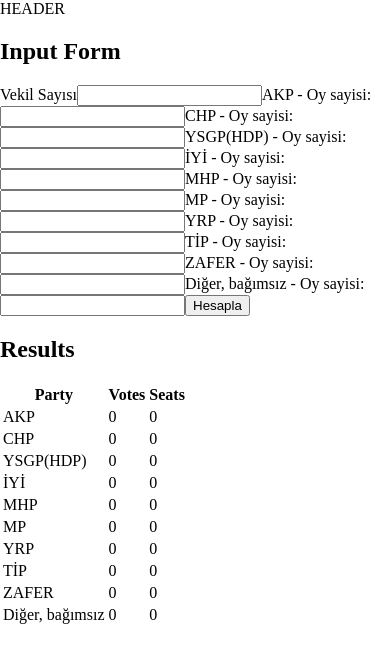
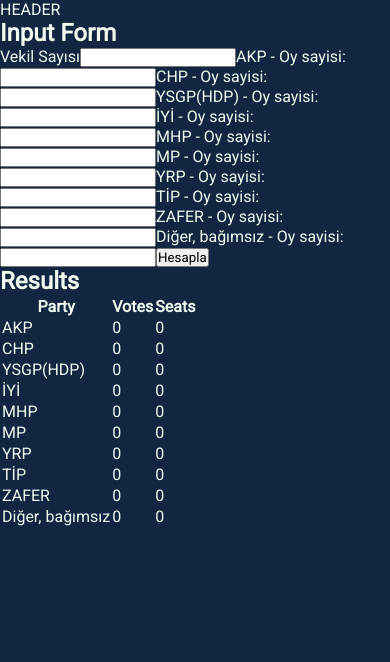
Before and after one commit to berkaysson/dhondt-system-calculator, a React (Create React App) app: page / in a window 390 px wide. Shown: the top 662 px of the page. Built offline with nearby package versions, Linux system fonts and the light colour scheme.

Commit message:
Add main style

```diff
--- a/src/index.css
+++ b/src/index.css
@@ -1,3 +1,77 @@
+@import url('https://fonts.googleapis.com/css2?family=Roboto&display=swap');
+
+:root{
+  --gap: 0.8rem;
+  --gap-lg:2rem;
+  --padding: 1rem;
+  --padding-sl: 0.5rem;
+  --padding-lg: 5rem;
+  --btn-padding: 0.5rem 1rem;
+  --margin: 1rem;
+
+  --border-radius: 6px;
+
+  --font-lg: 1.5rem;
+  --font-xlg: 2.5rem;
+  --font-sl: 0.8rem;
+  --font-md: 1.1rem;
+
+  --light-color: #f1faee;
+  --light-alt-color: #a8dadc;
+  --dark-color: #122642;
+  --dark-alt-color: #2d5a75;
+  --theme-color: #e63946;
+}
+
+*{
+  margin: 0;
+  box-sizing: border-box;
+  padding: 0;
+  font-family: inherit;
+}
+
+html {
+  height: 100%;
+  font-size: 16px;
+}
+
 body {
   margin: 0;
+  width: 100%;
+  font-family: 'Roboto', sans-serif;
+  background-color: var(--dark-color);
+  color: var(--light-color);
+  transition: all 0.2 ease-in;
 }
+
+a{
+  text-decoration: none;
+  color: inherit;
+}
+
+li{
+  list-style: none;
+}
+
+@media screen and (max-width: 768px) {
+  :root{
+    --font-lg: 1.2rem;
+    --font-xlg: 2rem;
+    --font-sl: 0.7rem;
+    --font-md: 1rem;
+    --padding-lg: 3rem;
+  }
+}
+
+@media screen and (max-width: 480px) {
+  :root{
+    --font-lg: 1rem;
+    --font-xlg: 1.8rem;
+    --font-sl: 0.6rem;
+    --font-md: 0.9rem;
+    --padding: 0.5rem;
+    --padding-sl: 0.3rem;
+    --padding-lg: 2rem;
+    --margin: 0.5rem;
+  }
+}
```
